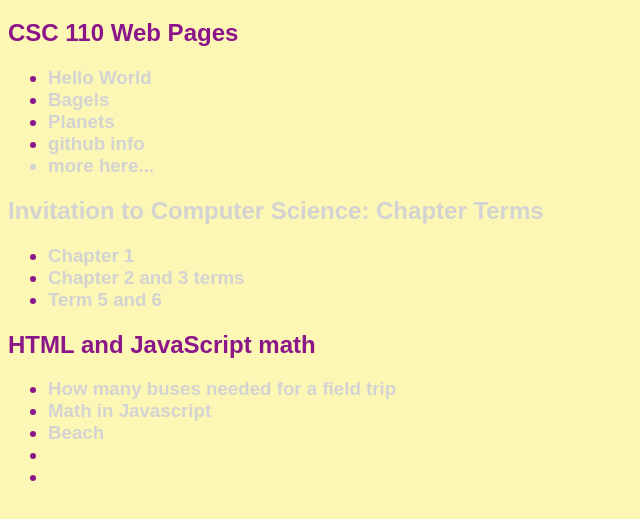
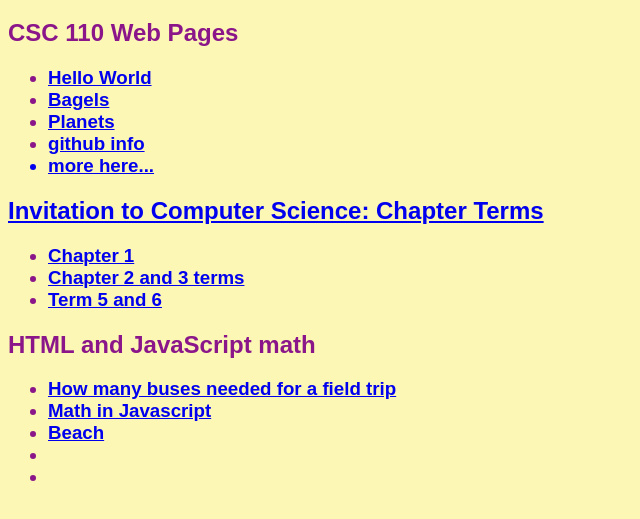
Before and after one commit to prai-pvcc/prai-pvcc.github.io, a plain HTML site: page index.html in a window 1280 px wide. Shown: the part 61-580 px from the top of the page, without its empty margins (0-640 px from the left). Drawn offline with Linux system fonts and the light colour scheme.

Commit message:
Update index.html

```diff
--- a/index.html
+++ b/index.html
@@ -7,37 +7,7 @@
    <head>
 
    <title> Prashan Rai.</title>
-    <style>
-   body
-      {
-         background-color:darkolivegreen;
-         font-family:'Gill Sans', 'Gill Sans MT', Calibri, 'Trebuchet MS', sans-serif;
-         margin-top: 0px;
 
-      }
-
-
-
-
-
-      a{
-         text-decoration: none;
-      }
-      a:link{
-         color: lightgray;
-      }
-      a:visited{
-         color: gray;
-      }
-      a:hover{
-         color:darkseagreen;
-      }
-      a:active{
-         color: white;
-      }
-
-
-        </style>
    </head>
 
    <body style = "color: #8a168a; background-color: #fcf7b4; font-family: arial, helvetica, sans-serif; ">
```
